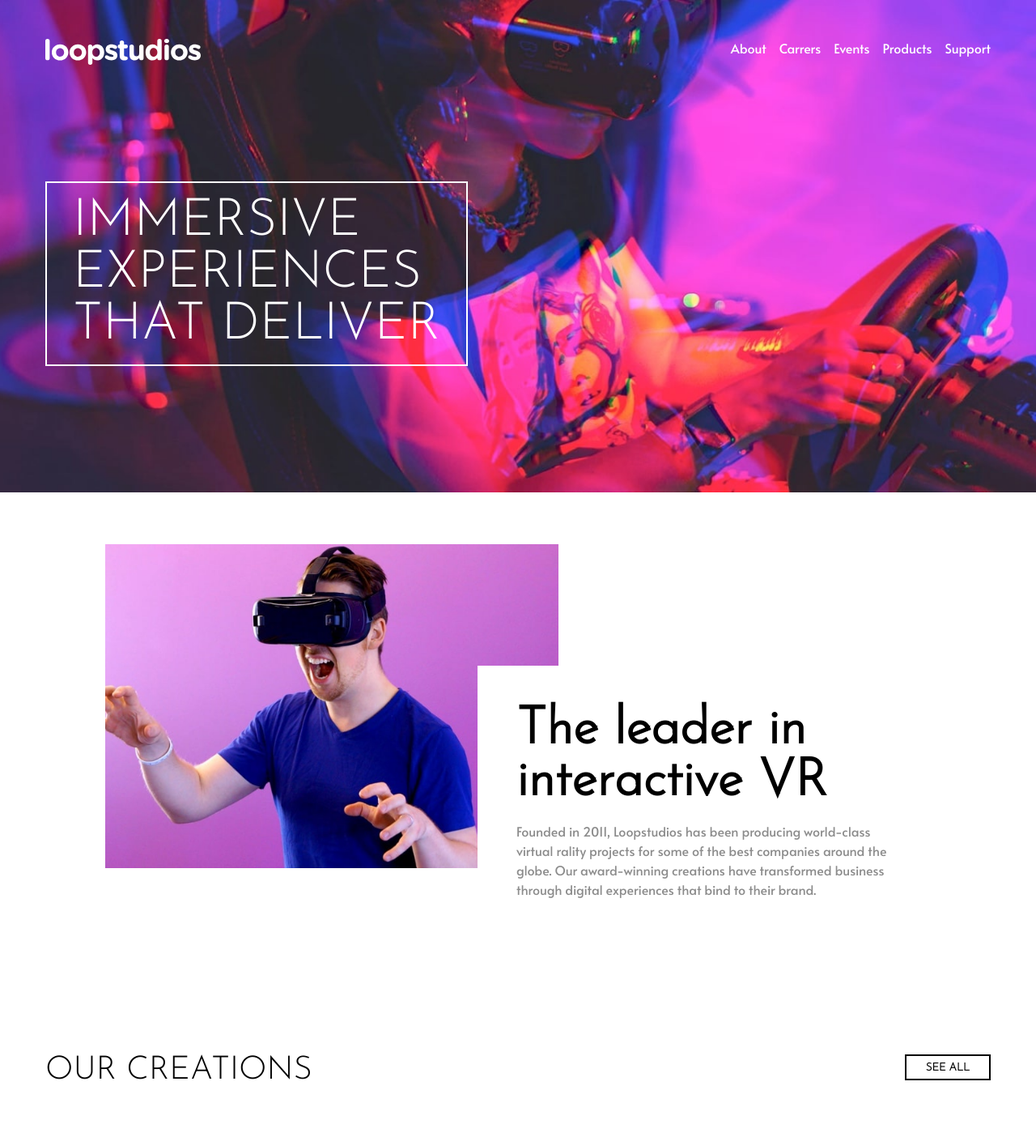
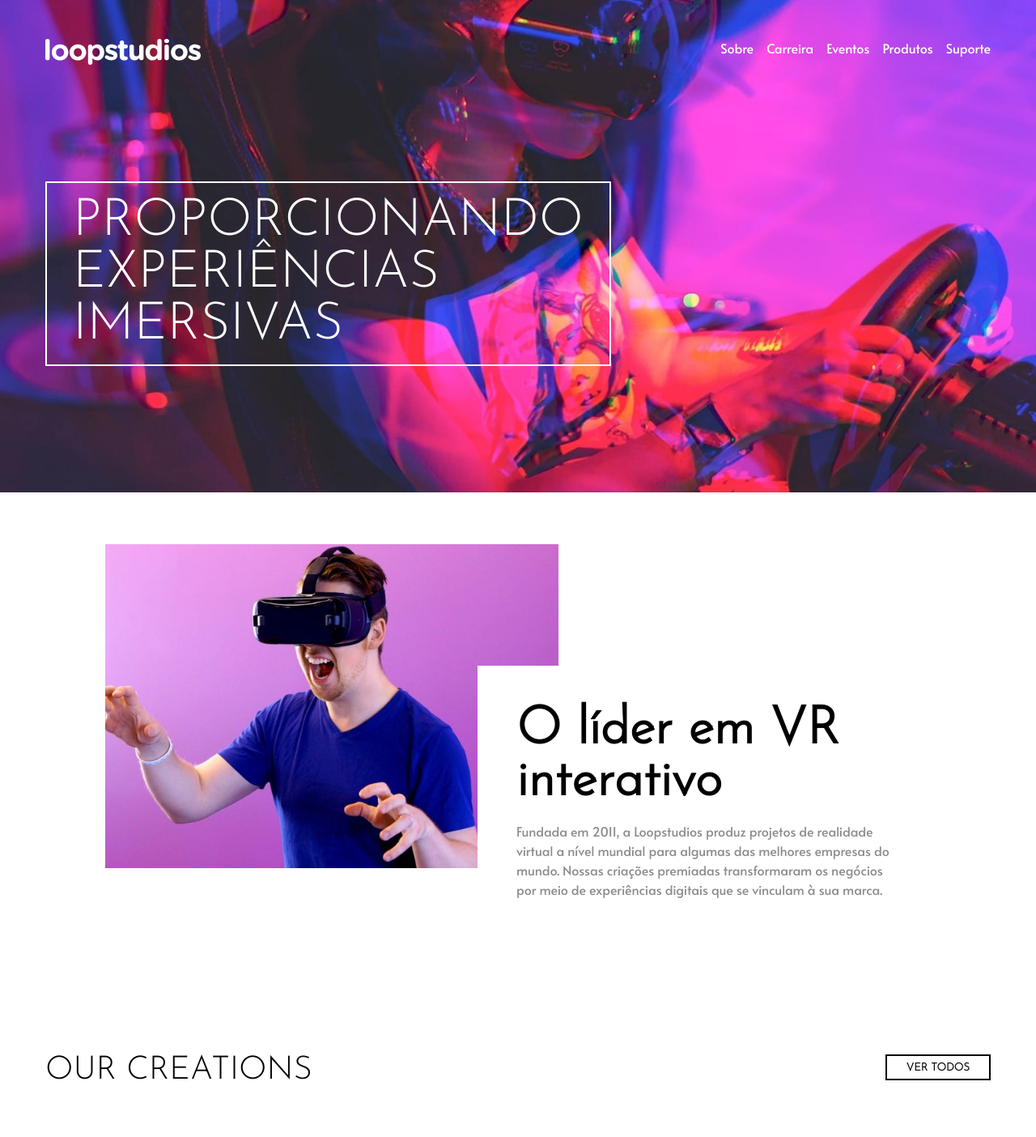
Before and after one commit to rogeritael/loopstudios, a Next.js app: page / in a window 1280 px wide. Shown: the top 1404 px of the page at 81% size. Built offline with nearby package versions, Linux system fonts and the light colour scheme.

Commit message:
transcrevendo textos

```diff
--- a/src/components/About/index.tsx
+++ b/src/components/About/index.tsx
@@ -16,10 +16,10 @@ export function About(){
                 </div>
                 <div className="text">
                     <h1>
-                        The leader in interactive VR
+                        O líder em VR interativo
                     </h1>
                     <p>
-                        Founded in 2011, Loopstudios has been producing world-class virtual rality projects for some of the best companies around the globe. Our award-winning creations have transformed business through digital experiences that bind to their brand.
+                        Fundada em 2011, a Loopstudios produz projetos de realidade virtual a nível mundial para algumas das melhores empresas do mundo. Nossas criações premiadas transformaram os negócios por meio de experiências digitais que se vinculam à sua marca.
                     </p>
                 </div>
             </figure>
--- a/src/components/Cover/index.tsx
+++ b/src/components/Cover/index.tsx
@@ -8,9 +8,9 @@ export function Cover({ children }: {children: React.ReactNode}){
             <AppContainer>
                 {children}
                 <p>
-                    Immersive <br/>
-                    experiences <br/>
-                    that deliver
+                    Proporcionando <br/>
+                    experiências <br/>
+                    Imersivas
                 </p>
             </AppContainer>
         </Container>
--- a/src/components/CreationsSection/index.tsx
+++ b/src/components/CreationsSection/index.tsx
@@ -7,7 +7,7 @@ export function CreationsSection(){
         <Container>
             <div className="title">
                 <h1>Our creations</h1>
-                <Button text="See all"/>
+                <Button text="Ver todos"/>
             </div>
             <div className="card-container">
                 <CreationCard
@@ -43,7 +43,7 @@ export function CreationsSection(){
                     image="/image-fisheye.jpg"
                 />
             </div>
-            <Button text="See all" className="mobile-btn"/>
+            <Button text="Ver todos" className="mobile-btn"/>
         </Container>
     )
 }
--- a/src/components/Footer/index.tsx
+++ b/src/components/Footer/index.tsx
@@ -31,7 +31,7 @@ export function Footer(){
                         <BsPinterest className="icon"/>
                         <AiOutlineInstagram className="icon"/>
                     </div>
-                    <p>2022 Loopstudios. All rights reserved.</p>
+                    <p>2023 Loopstudios. Todos os direitos reservados.</p>
                 </div>
             </AppContainer>
         </Container>
--- a/src/components/Menu/index.tsx
+++ b/src/components/Menu/index.tsx
@@ -4,11 +4,11 @@ import { Container } from "./styles"
 export function Menu(){
     return(
         <Container>
-            <li><Link href="/">About</Link></li>
-            <li><Link href="/">Carrers</Link></li>
-            <li><Link href="/">Events</Link></li>
-            <li><Link href="/">Products</Link></li>
-            <li><Link href="/">Support</Link></li>
+            <li><Link href="/">Sobre</Link></li>
+            <li><Link href="/">Carreira</Link></li>
+            <li><Link href="/">Eventos</Link></li>
+            <li><Link href="/">Produtos</Link></li>
+            <li><Link href="/">Suporte</Link></li>
         </Container>
     )
 }
--- a/src/components/Menu/styles.ts
+++ b/src/components/Menu/styles.ts
@@ -20,4 +20,10 @@ export const Container = styled.ul`
     li:hover::before {
         transform: scale(1, 1);
     }
+
+    @media(max-width: 425px){
+        li:hover::before {
+            transform: scale(0, 0);
+        }
+    }
 `;
```
